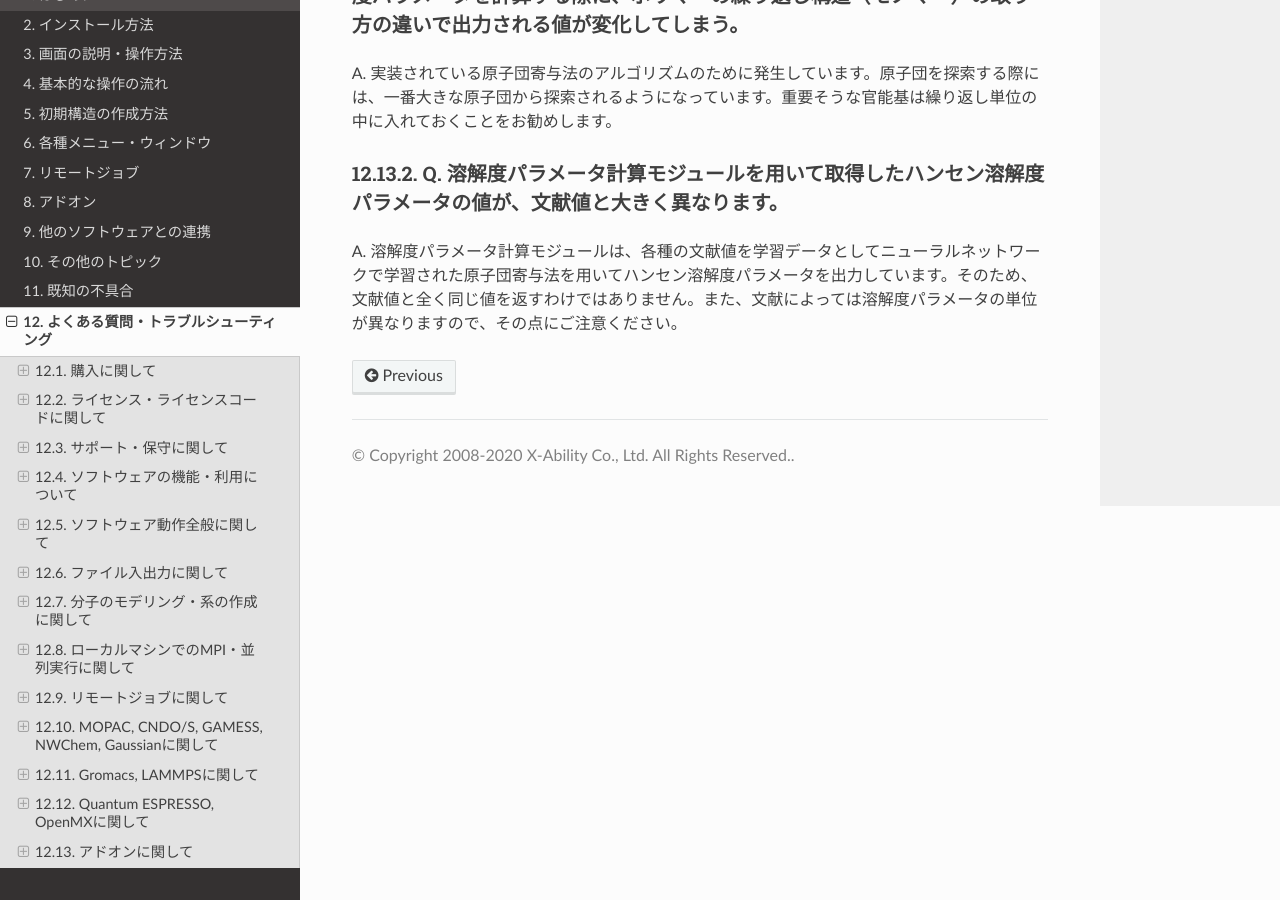
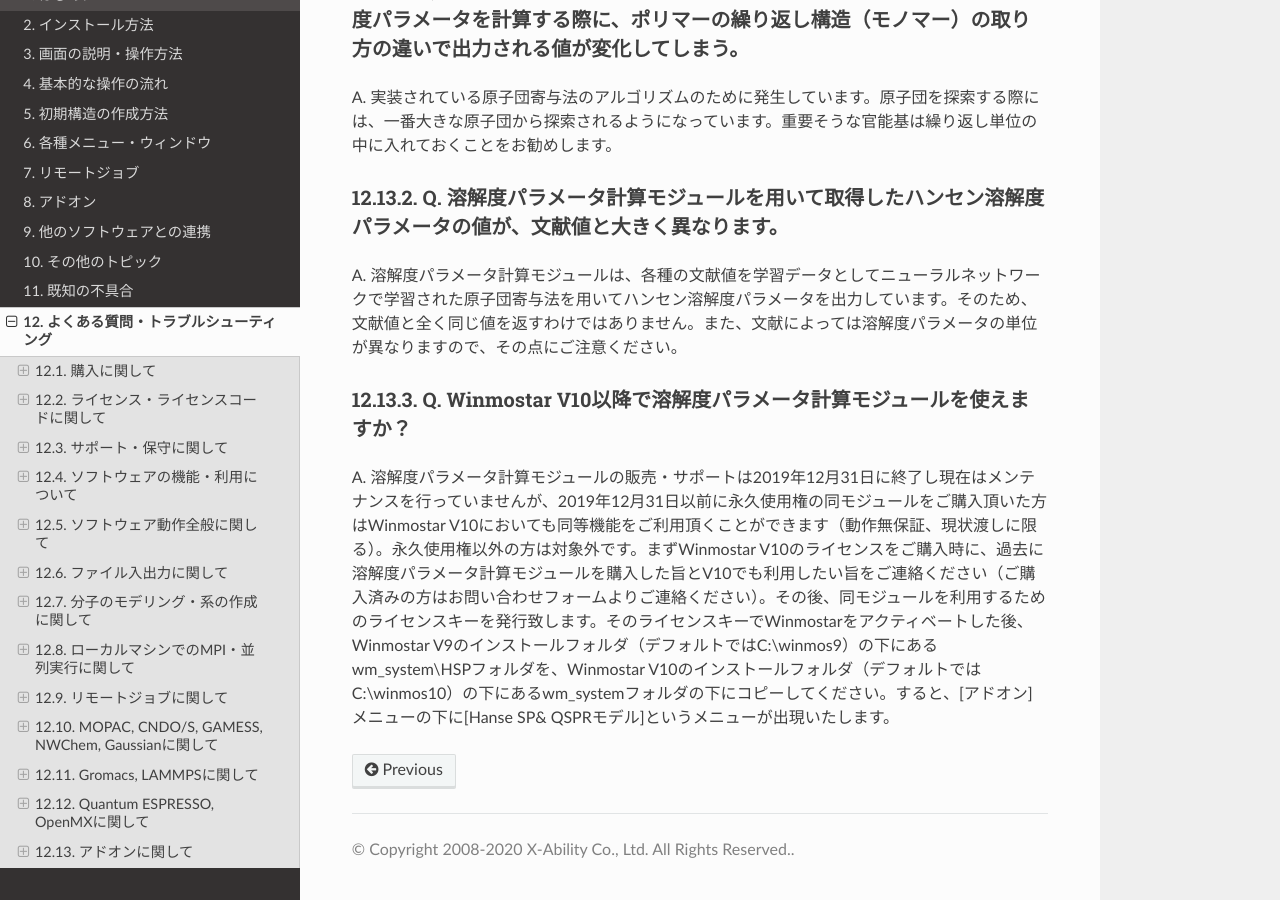
Before and after one commit to X-Ability/winmostar_doc, a Sphinx documentation site: the page built from source/faq/faq.rst, in a window 1280 px wide and 900 px high, scrolled down 27349 px. Built offline with Sphinx 7.4.7 and the Read the Docs theme 2.0.0, drawn with Linux system fonts in a browser that asks for light colours; formulas are drawn with MathJax 3; some of the changed text lies outside the part shown.

Commit message:
FAQ追記

```diff
--- a/source/faq/faq.rst
+++ b/source/faq/faq.rst
@@ -758,3 +758,8 @@
 ^^^^^^^^^^^^^^^^^^^^^^^^^^^^^^^^^^^^^^^^^^^^^^^^^^^^^^^^^^^^^^^^^^^^^^^^^^^^^^^^^^^^^^^^^^^^^^^^^^^^^^^^^^^^^^^^^^^^^^^^^^^^^^^^^^^^^^^^^^^^^^^^^^^^^^^^^^^^^^^^^^^^^^^^^^^^^^^^^^^^^^^^^^^
 
 | A. 溶解度パラメータ計算モジュールは、各種の文献値を学習データとしてニューラルネットワークで学習された原子団寄与法を用いてハンセン溶解度パラメータを出力しています。そのため、文献値と全く同じ値を返すわけではありません。また、文献によっては溶解度パラメータの単位が異なりますので、その点にご注意ください。
+
+Q. Winmostar V10以降で溶解度パラメータ計算モジュールを使えますか？
+^^^^^^^^^^^^^^^^^^^^^^^^^^^^^^^^^^^^^^^^^^^^^^^^^^^^^^^^^^^^^^^^^^^^^^^^^^^^^^^^^^^^^^^^^^^^^^^^^^^^^^^^^^^^^^^^^^^^^^^^^^^^^^^^^^^^^^^^^^^^^^^^^^^^^^^^^^^^^^^^^^^^^^^^^^^^^^^^^^^^^^^^^^^
+
+| A. 溶解度パラメータ計算モジュールの販売・サポートは2019年12月31日に終了し現在はメンテナンスを行っていませんが、2019年12月31日以前に永久使用権の同モジュールをご購入頂いた方はWinmostar V10においても同等機能をご利用頂くことができます（動作無保証、現状渡しに限る）。永久使用権以外の方は対象外です。まずWinmostar V10のライセンスをご購入時に、過去に溶解度パラメータ計算モジュールを購入した旨とV10でも利用したい旨をご連絡ください（ご購入済みの方はお問い合わせフォームよりご連絡ください）。その後、同モジュールを利用するためのライセンスキーを発行致します。そのライセンスキーでWinmostarをアクティベートした後、Winmostar V9のインストールフォルダ（デフォルトではC:\\winmos9）の下にあるwm_system\\HSPフォルダを、Winmostar V10のインストールフォルダ（デフォルトではC:\\winmos10）の下にあるwm_systemフォルダの下にコピーしてください。すると、[アドオン]メニューの下に[Hanse SP& QSPRモデル]というメニューが出現いたします。
```
